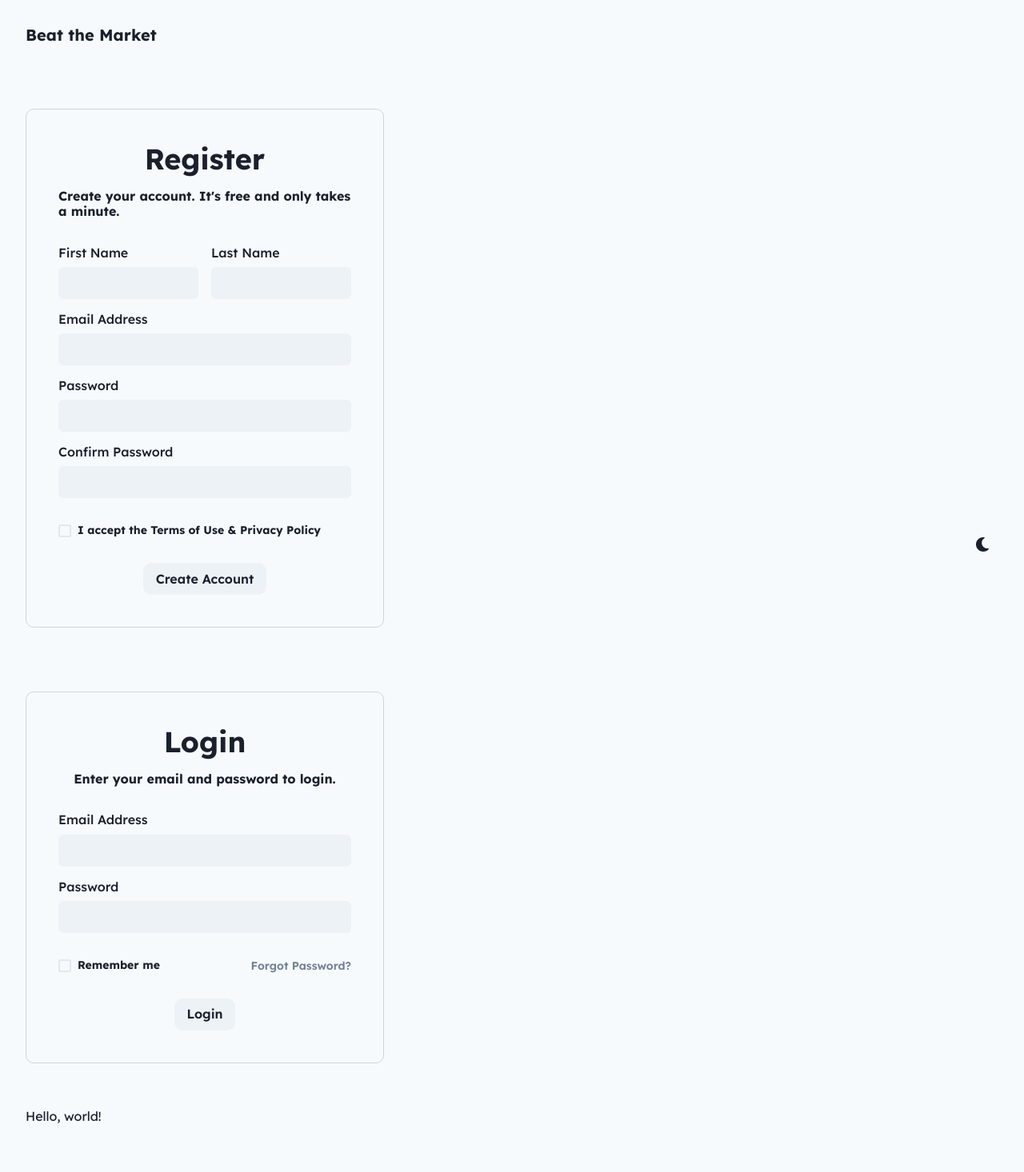
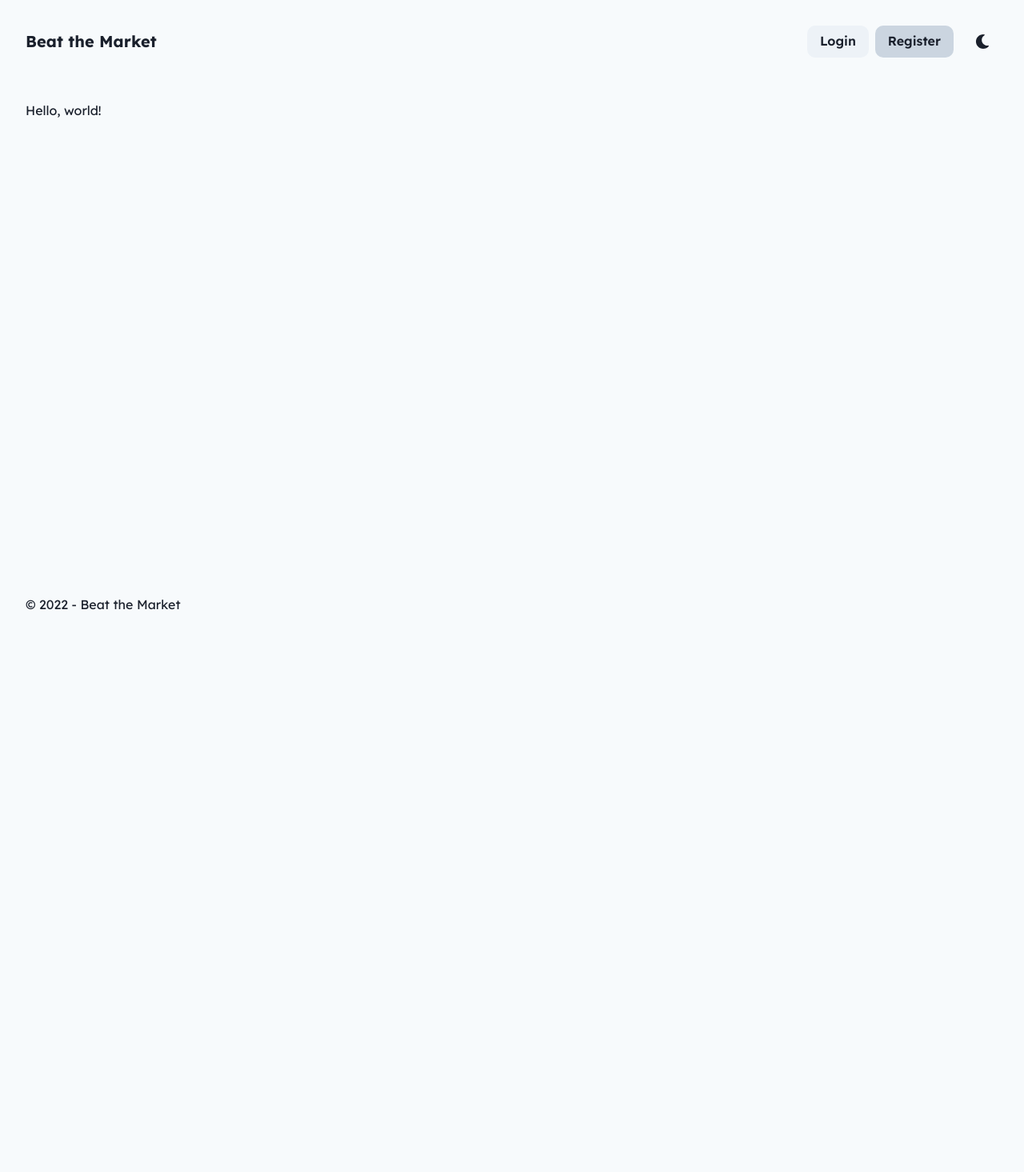
Before and after one commit to butasebi/BeatTheMarket, a React (Create React App) app in the folder front/: page / in a window 1280 px wide. Shown: the top 1466 px of the page at 80% size. After the commit the page ends 800 px from the top, so only its background shows below. Built offline with nearby package versions, Linux system fonts and the light colour scheme.

Commit message:
feature: hide login form inside a Modal pop-up

```diff
--- a/front/package.json
+++ b/front/package.json
@@ -9,6 +9,7 @@
     "@testing-library/jest-dom": "^5.16.4",
     "@testing-library/react": "^13.3.0",
     "@testing-library/user-event": "^14.2.0",
+    "formik": "^2.2.9",
     "framer-motion": "^6.3.11",
     "react": "^18.1.0",
     "react-dom": "^18.1.0",
--- a/front/src/components/forms/LoginForm.jsx
+++ b/front/src/components/forms/LoginForm.jsx
@@ -1,33 +1,82 @@
 import React from 'react';
-import { Box, Heading, Text, HStack, VStack, FormControl, FormLabel, Input, Checkbox, Button } from '@chakra-ui/react';
+import { Box, Heading, Text, HStack, VStack, FormControl,
+  FormLabel, Input, Checkbox, Button, FormErrorMessage } from '@chakra-ui/react';
+import { Modal, ModalOverlay, ModalContent, ModalBody,
+  ModalCloseButton, useDisclosure } from '@chakra-ui/react';
+import { Formik, Form, Field } from 'formik';
 
-// TODO lighter font for text and checkbox
+// TODO Forgot Password?
+// TODO Remember me
 export default function RegisterForm() {
+  const { isOpen, onOpen, onClose } = useDisclosure()
+  const initialRef = React.useRef(null)
+
   return (
+    <><Button
+      onClick={onOpen}
+      borderRadius={10}
+      marginRight='1vh'
+    >
+      Login
+    </Button>
+    <Modal
+      isOpen={isOpen}
+      onClose={onClose}
+      isCentered
+      blockScrollOnMount={false}
+      initialFocusRef={initialRef}
+      motionPreset='slideInBottom'
+    >
+      <ModalOverlay
+        bg='blackAlpha.300'
+        backdropFilter='blur(10px) hue-rotate(90deg)'
+      />
+      <ModalContent>
+        <ModalCloseButton />
+        <ModalBody>
           <Box
-      w={['full', 'md']}
-      p = {[8, 10]}
-      mt={[20, '10vh']}
-      mx='auto'
-      border={['none', '1px']}
-      borderColor={['', 'gray.300']}
-      borderRadius={10}
+            mx='2vh'
+            my='4vh'
           >
-      <VStack spacing={8} align='center' w='full'>
             <VStack spacing={4} align={['flex-start', 'center']} w='full'>
               <Heading>Login</Heading>
               <Text fontSize='md' >Enter your email and password to login.</Text>
             </VStack>
+
+            <Box my='3vh'>
+              <Formik
+                initialValues={{email: '', password: ''}}
+                onSubmit={(values, actions) => {
+                  setTimeout(() => {
+                    alert(JSON.stringify(values, null, 2))
+                    actions.setSubmitting(false)
+                  }, 1000)
+                }}
+              >
+                {(props) => (
+                  <Form align='center'>
                     <VStack spacing={4} w='full'>
-          <FormControl>
+                      <Field name='email'>
+                        {({field, form}) => (
+                          <FormControl isRequired isInvalid={form.errors.name && form.touched.name}>
                             <FormLabel>Email Address</FormLabel>
-            <Input variant='filled'></Input>
+                            <Input {...field} ref={initialRef} variant='filled'></Input>
+                            <FormErrorMessage>{form.errors.name}</FormErrorMessage>
                           </FormControl>
-          <FormControl>
+                        )}
+                      </Field>
+                      <Field name='password'>
+                        {({field, form}) => (
+                          <FormControl isRequired isInvalid={form.errors.name && form.touched.name}>
                             <FormLabel>Password</FormLabel>
-            <Input variant='filled' type='password'></Input>
+                            <Input {...field} variant='filled' type='password'></Input>
+                            <FormErrorMessage>{form.errors.name}</FormErrorMessage>
                           </FormControl>
+                        )}
+                      </Field>
                     </VStack>
+
+                    <Box mt='2vh' mb='1vh'>
                       <HStack w='full' justify='space-between'>
                         <Checkbox>
                           <Text fontSize='sm'>Remember me</Text>
@@ -36,8 +85,23 @@ export default function RegisterForm() {
                           <Text fontSize='sm'>Forgot Password?</Text>
                         </Button>
                       </HStack>
-        <Button borderRadius={10}>Login</Button>
-      </VStack>
                     </Box>
+
+                    <Button
+                      mt='2vh'
+                      borderRadius={10}
+                      isLoading={props.isSubmitting}
+                      type='submit'
+                    >
+                      Login
+                    </Button>
+                  </Form>
+                )}
+              </Formik>
+            </Box>
+          </Box>
+        </ModalBody>
+      </ModalContent>
+    </Modal></>
   );
 }
--- a/front/src/components/forms/RegisterForm.jsx
+++ b/front/src/components/forms/RegisterForm.jsx
@@ -1,54 +1,178 @@
 import React from 'react';
-import { Box, Heading, Text, HStack, VStack, FormControl, FormLabel, Input, Checkbox, Button } from '@chakra-ui/react';
+import { Heading, Text, HStack, VStack, FormControl, FormLabel,
+  Input, Checkbox, Button, Box, FormErrorMessage, FormHelperText } from '@chakra-ui/react';
+import { Modal, ModalOverlay, ModalContent, ModalBody,
+  ModalCloseButton, useDisclosure, InputGroup, InputRightElement } from '@chakra-ui/react';
+import { Formik, Form, Field } from 'formik';
 
-// TODO lighter font for text and checkbox
+// TODO Terms of Use and Privacy Policy?
+// TODO create account recommendation
+// TODO confirmation mail
 export default function RegisterForm() {
+  const { isOpen, onOpen, onClose } = useDisclosure()
+  const initialRef = React.useRef(null)
+
+  const [showPassword, setShowPassword] = React.useState(false)
+  const handleClick = () => setShowPassword(!showPassword)
+
+  function validateEmail(value) {
+    let error
+
+    if (!value) {
+      error = 'Email is required.'
+    } else if (!value.match(/[0-9A-Za-z._]@[0-9A-Za-z].[a-z]/g)) {
+      error = 'Email is invalid.'
+    }
+
+    return error
+  }
+
+  function validatePassword(value) {
+    let error
+
+    if (!value) {
+      error = 'Password is required.'
+    } else if (!value.match(/^(?=.*[0-9])(?=.*[!@#$%^&*])[a-zA-Z0-9!@#$%^&*]{8,30}$/g)) {
+      error = 'Password is not strong enough.'
+    }
+
+    return error
+  }
+
   return (
+    <><Button
+      onClick={onOpen}
+      borderRadius={10}
+      marginRight='1vh'
+      bgColor='gray.300'
+    >
+      Register
+    </Button>
+    <Modal
+      isOpen={isOpen}
+      onClose={onClose}
+      isCentered
+      initialFocusRef={initialRef}
+      motionPreset='slideInBottom'
+    >
+      <ModalOverlay
+        bg='blackAlpha.300'
+        backdropFilter='blur(10px) hue-rotate(90deg)'
+      />
+      <ModalContent>
+        <ModalCloseButton />
+        <ModalBody>
           <Box
-      w={['full', 'md']}
-      p = {[8, 10]}
-      mt={[20, '10vh']}
-      mx='auto'
-      border={['none', '1px']}
-      borderColor={['', 'gray.300']}
-      borderRadius={10}
+            mx='2vh'
+            my='4vh'
           >
-      <VStack spacing={8} align='center' w='full'>
             <VStack spacing={4} align={['flex-start', 'center']} w='full'>
               <Heading>Register</Heading>
-          <Text fontSize='md' >Create your account. It's free and only takes a minute.</Text>
+              <Text fontSize='md'>Create your account. It's free and only takes a minute.</Text>
             </VStack>
-        <VStack spacing={4}>
+
+            <Box my='3vh'>
+              <Formik
+                initialValues={{firstName: '', lastName: '', email: '', password: '', agreement: false}}
+                onSubmit={(values, actions) => {
+                  setTimeout(() => {
+                    alert(JSON.stringify(values, null, 2))
+                    actions.setSubmitting(false)
+                  }, 1000)
+                }}
+              >
+                {(props) => (
+                  <Form align='center'>
+                    <VStack spacing={4} w='full'>
                       <HStack spacing={4}>
-            <FormControl>
-              <FormLabel>First Name</FormLabel>
-              <Input variant='filled'></Input>
+                        <Field name='firstName'>
+                          {({field, form}) => (
+                            <FormControl isRequired isInvalid={form.errors.firstName && form.touched.firstName}>
+                              <FormLabel htmlFor='firstName'>First Name</FormLabel>
+                              <Input {...field} ref={initialRef} variant='filled' />
+                              <FormErrorMessage>{form.errors.firstName}</FormErrorMessage>
                             </FormControl>
-            <FormControl>
-              <FormLabel>Last Name</FormLabel>
-              <Input variant='filled'></Input>
+                          )}
+                        </Field>
+                        <Field name='lastName'>
+                          {({field, form}) => (
+                            <FormControl isRequired isInvalid={form.errors.lastName && form.touched.lastName}>
+                              <FormLabel htmlFor='lastName'>Last Name</FormLabel>
+                              <Input {...field} variant='filled' />
+                              <FormErrorMessage>{form.errors.lastName}</FormErrorMessage>
                             </FormControl>
+                          )}
+                        </Field>
                       </HStack>
-          <FormControl>
-            <FormLabel>Email Address</FormLabel>
-            <Input variant='filled'></Input>
+                      <Field name='email' validate={validateEmail}>
+                        {({field, form}) => (
+                          <FormControl isInvalid={form.errors.email && form.touched.email}>
+                            <FormLabel htmlFor='email'>Email</FormLabel>
+                            <Input {...field} variant='filled' />
+                            <FormErrorMessage>{form.errors.email}</FormErrorMessage>
                           </FormControl>
-          <FormControl>
-            <FormLabel>Password</FormLabel>
-            <Input variant='filled' type='password'></Input>
+                        )}
+                      </Field>
+                      <Field name='password' validate={validatePassword}>
+                        {({field, form}) => (
+                          <FormControl isInvalid={form.errors.password && form.touched.password}>
+                            <FormLabel htmlFor='password'>Password</FormLabel>
+                            <InputGroup>
+                              <Input
+                                {...field}
+                                variant='filled'
+                                type={showPassword ? 'text' : 'password'} />
+                              <InputRightElement width='4.5rem'>
+                                <Button size='sm' bg='white' borderRadius={10} onClick={handleClick}>
+                                  {showPassword ? 'Hide' : 'Show'}
+                                </Button>
+                              </InputRightElement>
+                            </InputGroup>
+                            <FormHelperText align='justify'>Password should consist of at least 8 characters,
+                              including capital letters (A-Z), digits (0-9) and special symbols (!@#$%^&*).</FormHelperText>
+                            <FormErrorMessage>{form.errors.password}</FormErrorMessage>
                           </FormControl>
-          <FormControl>
+                        )}
+                      </Field>
+                      {/* <Field name='confirmPassword'>
+                        {({field, form}) => (
+                          <FormControl isRequired isInvalid={form.errors.name && form.touched.name}>
                             <FormLabel>Confirm Password</FormLabel>
-            <Input variant='filled' type='password'></Input>
+                            <Input {...field} variant='filled' type='password' />
+                            <FormErrorMessage>{form.errors.name}</FormErrorMessage>
                           </FormControl>
+                        )}
+                      </Field> */}
                     </VStack>
-        <HStack w='full' justify='space-between'>
-          <Checkbox>
+
+                    <Box mt='2vh' mb='1vh' align='left'>
+                      <Field name='agreement'>
+                        {({field, form}) => (
+                          <FormControl isRequired isInvalid={form.errors.agreement && form.touched.agreement}>
+                            <Checkbox {...field}>
                               <Text fontSize='sm'>I accept the Terms of Use & Privacy Policy</Text>
                             </Checkbox>
-        </HStack>
-        <Button borderRadius={10}>Create Account</Button>
-      </VStack>
+                            <FormErrorMessage>{form.errors.agreement}</FormErrorMessage>
+                          </FormControl>
+                        )}
+                      </Field>
                     </Box>
+
+                    <Button
+                      mt='2vh'
+                      borderRadius={10}
+                      isLoading={props.isSubmitting}
+                      type='submit'
+                    >
+                      Create Account
+                    </Button>
+                  </Form>
+                )}
+              </Formik>
+            </Box>
+          </Box>
+        </ModalBody>
+      </ModalContent>
+    </Modal></>
   );
 }
--- a/front/src/components/layout/Header.jsx
+++ b/front/src/components/layout/Header.jsx
@@ -1,4 +1,4 @@
-import { Box, Flex, Heading, Link, Button } from '@chakra-ui/react';
+import { Box, Flex, Heading, Link, Spacer } from '@chakra-ui/react';
 import ColorModeSwitcher from '../ColorModeSwitcher';
 import RegisterForm from '../forms/RegisterForm';
 import LoginForm from '../forms/LoginForm';
@@ -6,15 +6,15 @@ import LoginForm from '../forms/LoginForm';
 function Header() {
   return (
     <Box>
-      <Flex as='header' align='center' padding='8'>
+      <Flex as='header' align='center' padding='8' w='full'>
         <Heading as='h1' size='md'>
           <Link href='/'>Beat the Market</Link>
-          {/* <Button></Button> */}
-          <RegisterForm />
-          <LoginForm />
         </Heading>
+        <Spacer />
+        <LoginForm />
+        <RegisterForm />
         <Flex marginLeft='auto'>
-          <ColorModeSwitcher />
+        <ColorModeSwitcher />
         </Flex>
       </Flex>
     </Box>
```
Also changed, not shown: 1 other file (tests, documents, lock files or other folders). Lines whose indentation alone changed are shown as unchanged.
